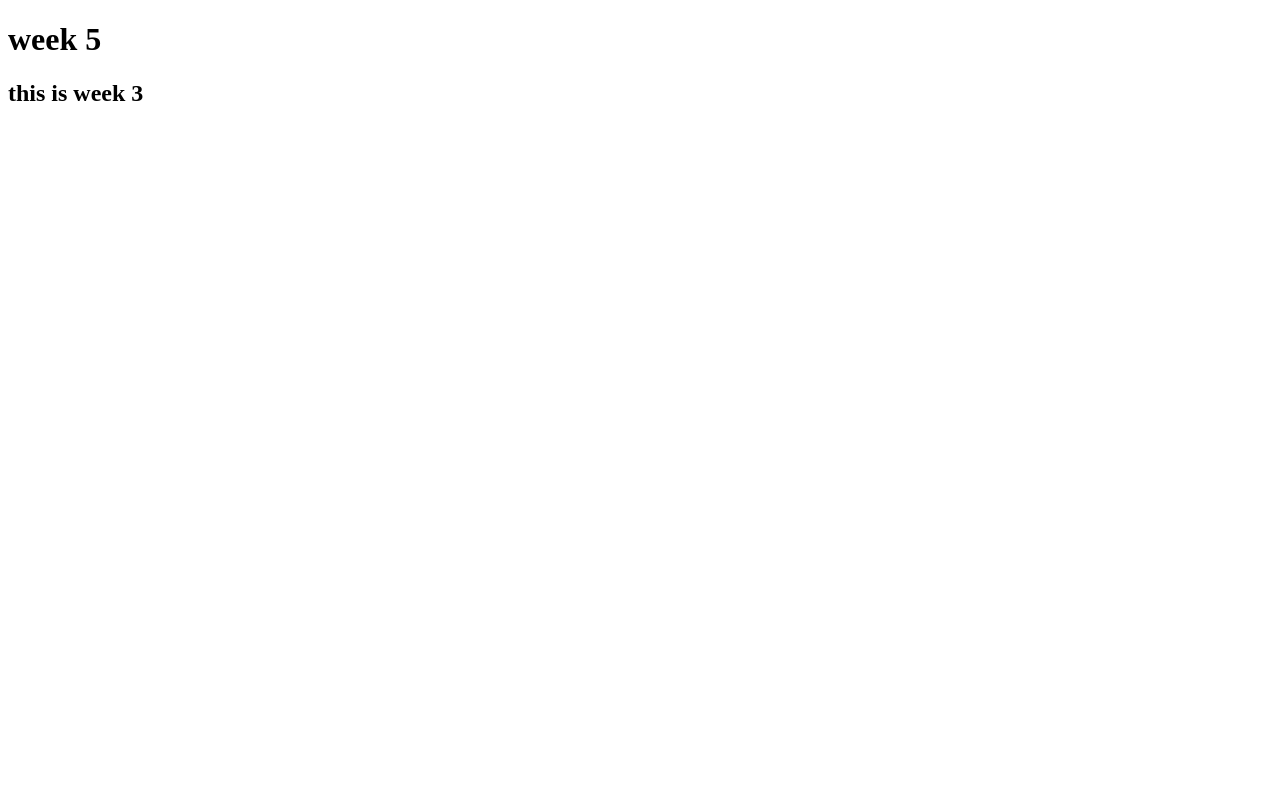
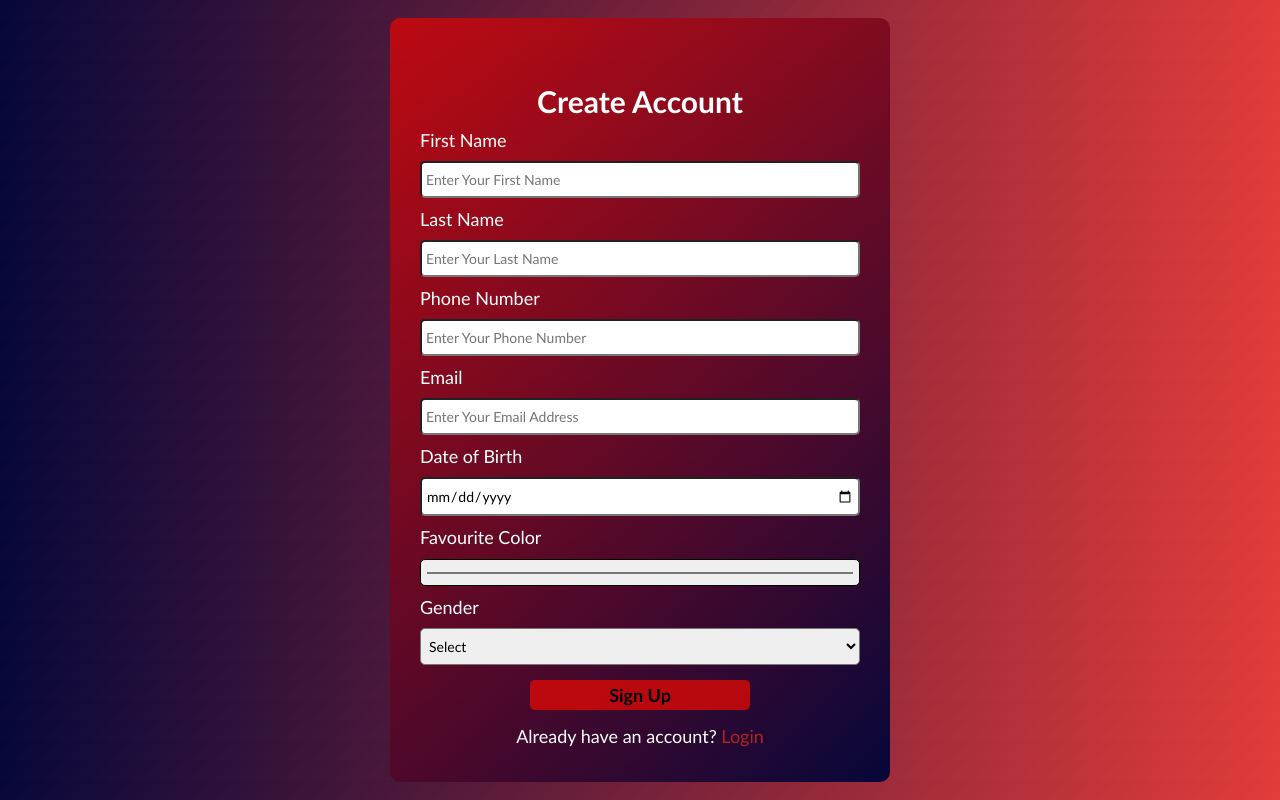
Before and after one commit to Ultimate0266/Assignment, a plain HTML site: page index.html in a window 1280 px wide. Drawn offline with Linux system fonts and the light colour scheme.

Commit message:
This is week 3 task

```diff
--- a/index.html
+++ b/index.html
@@ -1,13 +1,45 @@
 <!DOCTYPE html>
 <html lang="en">
+
 <head>
-    <meta charset="UTF-8">
-    <meta http-equiv="X-UA-Compatible" content="IE=edge">
-    <meta name="viewport" content="width=device-width, initial-scale=1.0">
-    <title>week 5</title>
+  <meta charset="UTF-8">
+  <meta http-equiv="X-UA-Compatible" content="IE=edge">
+  <meta name="viewport" content="width=device-width, initial-scale=1.0">
+  <title>Registration</title>
+  <link rel="stylesheet" href="style.css">
 </head>
+
 <body>
-    <h1>week 5</h1>
-    <h2>this is week 3</h2>
+  <div class="registration-form">
+    <h1>Create Account</h1>
+    <form action="success.html">
+      <p>First Name</p>
+      <input type="text" name="fname" placeholder="Enter Your First Name" required>
+      <p>Last Name</p>
+      <input type="text" name="lname" placeholder="Enter Your Last Name" required>
+      <p>Phone Number</p>
+      <input type="number" name="pnumber" placeholder="Enter Your Phone Number" required>
+      <p>Email</p>
+      <input type="email" name="email" placeholder="Enter Your Email Address" required>
+      <p>Date of Birth</p>
+      <input type="date" name="dob" placeholder="Enter Your Date of Birth" required>
+      <p>Favourite Color</p>
+      <input type="color" name="color" placeholder="Enter Your Favourite Color">
+      <p>Gender</p>
+      <select name="gender" id="gender">
+
+<option value="S">Select</option>
+        <option value="M">Male</option>
+        <option value="F">Female</option>
+        <option value="O">Others</option>
+      </select>
+      <button type="submit">Sign Up</button>
+
+      <div class="login">
+        <p>Already have an account? <a href="login.html">Login</a></p>
+      </div>
+    </form>
+  </div>
 </body>
+
 </html>
--- a/login.css
+++ b/login.css
@@ -0,0 +1,125 @@
+*{
+    box-sizing: border-box;
+}
+body{
+    margin: 0;
+    padding: 0;
+    font-family:'Courier New', Courier, monospace;
+    background: linear-gradient(120deg, #05073a, #dc0606ca);
+    height: 100vh;
+    overflow: hidden;
+}
+
+.form-card{
+    position: absolute;
+    top: 50%;
+    left: 50%;
+    transform: translate(-50%, -50%);
+    width: 400px;
+    background: #0c0219;
+    border-radius: 10px;
+}
+
+.form-card h1{
+    text-align: center;
+    color: #fff;
+    padding: 0 0 20px 0;
+    border-bottom: 1px solid silver;
+}
+
+.form-card form{
+    padding: 0 40px;
+    box-sizing: border-box;
+}
+
+form .card-text{
+    position: relative;
+    border-bottom: 2px solid #adadad;
+    margin: 30px 0;
+}
+
+.card-text input{
+    width: 100%;
+    padding: 0 5px;
+    height: 40px;
+    font-size: 16px;
+    border: none;
+    background: none;
+    outline: none;
+    color: #fff;
+}
+
+.card-text label{
+    position: absolute;
+    top: 25px;
+    left: 5px;
+    color: #adadad;
+    transform: translateY(-50%);
+    font-size: 16px;
+    pointer-events: none;
+    transition: .5s;
+}
+
+.card-text span::before{
+    content: '';
+    position: absolute;
+    top: 40px;
+    left: 0;
+    width: 0%;
+    height: 2px;
+    background: #2691d9;
+    transition: .5s;
+}
+
+.card-text input:focus ~ label,
+.card-text input:valid ~ label{
+    top: -5px;
+    color: #2691d9;
+}
+
+.card-text input:focus ~ span::before,
+.card-text input:valid ~ span::before{
+  width: 100%;
+}
+
+.card-pass{
+    margin: -5px 0 20px 5px;
+    color: #a6a6a6;
+}
+
+.card-pass:hover{
+    text-decoration: underline;
+}
+
+input[type="submit"]{
+    width: 100%;
+    height: 50px;
+    border: 1px solid;
+    background: #dc0906ca;
+    border-radius: 25px;
+    font-size: 18px;
+    cursor: pointer;
+    outline: none;
+    color: #fff;
+}
+
+input[type="submit"]:hover{
+    border-color: #2691d9;
+    transition: .5s;
+}
+
+.card-signup-link{
+    margin: 30px 0;
+    text-align: center;
+    font-size: 16px;
+    color: #666666;
+}
+
+.card-signup-link a{
+    color: #2691d9;
+    text-decoration: none;
+}
+
+.card-signup-link a:hover{
+    text-decoration: underline;
+}
--- /dev/null
+++ b/style.css
@@ -0,0 +1,88 @@
+*{
+    box-sizing: border-box;
+    margin: 0;
+    padding: 0;
+    font-family: 'Gill Sans', 'Gill Sans MT', Calibri, 'Trebuchet MS', sans-serif;
+}
+
+body{
+    color: #fff;
+    display: flex;
+    height: 100%;
+    justify-content: center;
+    align-items: center;
+    background: linear-gradient(135deg, #05073a, #dc0906ca);
+    padding: 10px;
+}
+
+.registration-form{
+    position: absolute;
+    top: 50%;
+    left: 50%;
+    transform: translate(-50%, -50%);
+    max-width: 500px;
+    width: 100%;
+    padding: 25px 30px;
+    border-radius: 10px;
+    background: linear-gradient(135deg, #dc0606ca, #05073a);
+}
+
+.registration-form h1{
+    font-size: 30px;
+    text-align: center;
+    margin-top: 40px;
+    margin-bottom: 10px;
+}
+
+.registration-form p{
+    font-size: 18px;
+    margin: 10px 0;
+}
+
+.registration-form input{
+    font-size: 14px;
+    padding: 8px 4px;
+    width: 100%;
+    border-radius: 5px;
+    outline: none;
+}
+.registration-form select{
+    font-size: 14px;
+    padding: 8px 4px;
+    width: 100%;
+    border-radius: 5px;
+    outline: none;
+}
+
+
+.registration-form button{
+    font-size: 18px;
+    font-weight: bold;
+    margin-top: 15px;
+    padding: 4px 8px;
+    width: 50%;
+    margin-left: 25%;
+    margin-right: 25%;
+    border: 0;
+    border-radius: 5px;
+    background-color: #dc0906ca;
+}
+
+.registration-form button:hover{
+    color: #fff;
+}
+
+.registration-form .login a{
+    color: firebrick;
+    text-decoration: none;
+    cursor: pointer;
+}
+
+.registration-form .login{
+    text-align: center;
+    margin-top: 15px;
+}
+
+.registration-form .login a:hover{
+    text-decoration: underline;
+}
--- /dev/null
+++ b/success.css
@@ -0,0 +1,47 @@
+*{
+    box-sizing: border-box;
+    margin: 0;
+    padding: 0;
+}
+
+body{
+    font-family:'Courier New', Courier, monospace;
+    background: linear-gradient(135deg, #05073a, #dc0906ca);
+    height: 100vh;
+    overflow: hidden;
+}
+.container{
+    position: absolute;
+    top: 50%;
+    left: 50%;
+    transform: translate(-50%, -50%);
+    width: 500px;
+    height: 350px;
+    background: linear-gradient(135deg, #dc0906ca, #05073a);
+    border-radius: 10px;
+}
+
+.container h1{
+    text-align: center;
+    color: #fff;
+    padding: 15 15 20px 15;
+    margin-top: 50px;
+}
+
+.container h3{
+    text-align: center;
+    color: #fff;
+    padding: 15 15 20px 15;
+    letter-spacing: 2px;
+    margin-top: 50px;
+}
+
+.container h3 a{
+    color: firebrick;
+    text-decoration: none;
+    cursor: pointer;
+}
+
+.container h3 a:hover{
+    text-decoration: underline;
+}
```
Also changed, not shown: login.html (+34 -0 lines), success.html (added, +16 -0 lines).
